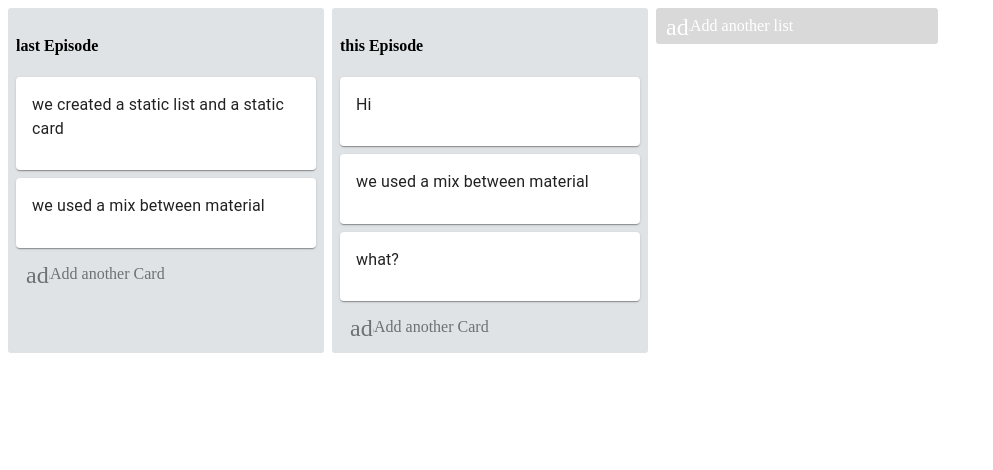
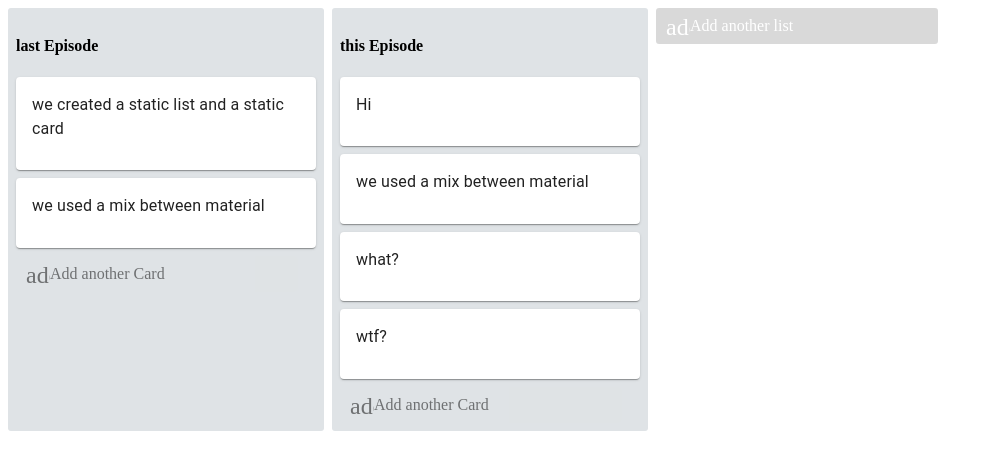
Before and after one commit to Milkey-way/cody_web, a React (Create React App) app: page / in a window 1280 px wide. Shown: the top 470 px of the page, without its empty margins (0-993 px from the left). Built offline with nearby package versions, Linux system fonts and the light colour scheme; the HTML template or start-up script is replaced by a standard one.

Commit message:
4주차 완성 -2

```diff
--- a/package.json
+++ b/package.json
@@ -7,6 +7,7 @@
     "@testing-library/react": "^13.1.1",
     "@testing-library/user-event": "^13.5.0",
     "react": "^18.1.0",
+    "react-beautiful-dnd": "^13.1.0",
     "react-dom": "^18.1.0",
     "react-scripts": "5.0.1",
     "react-textarea-autosize": "^8.3.3",
--- a/src/components/App.js
+++ b/src/components/App.js
@@ -1,9 +1,15 @@
 import TrelloList from './trelloList';
 import {connect} from 'react-redux';
 import TrelloActionButton from './trelloActionButton';
+import { DragDropContext } from 'react-beautiful-dnd'
 
 function App({lists}) {
+
+  const onDragEnd = () => { //드래그 끝나면 할일
+  }
+
   return (
+    <DragDropContext onDragEnd={onDragEnd}>
     <div className="App">
       <div style={styles.listsContainer}>
       {lists.map(({title, cards} , id) => (
@@ -14,7 +20,9 @@ function App({lists}) {
       <TrelloActionButton list={lists}/>
       </div>
     </div>
+    </DragDropContext>
   );
+
 }
 const styles = {
   listsContainer: {
--- a/src/components/TrelloCard.js
+++ b/src/components/TrelloCard.js
@@ -2,15 +2,23 @@ import React from 'react';
 import Card from '@material-ui/core/Card';
 import Typography from '@material-ui/core/Typography';
 import CardContent from '@material-ui/core/CardContent';
+import {Draggable} from 'react-beautiful-dnd'
 
-const TrelloCard = ({key,text}) => {
+const TrelloCard = ({key_id,text, id, index}) => {
     return(
-       //하얀 리스트 카드
+        <Draggable draggableId={String(`card-${id}`)} index={index} key={key_id} type="TrelloCard">
+
+        {provided =>(
+       //하얀 카드
+       <div ref={provided.innerRef} {...provided.draggableProps} {...provided.dragHandleProps}>
         <Card style={styles.cardContainer}>
             <CardContent>
                 <Typography gutterBottom>{text}</Typography>
             </CardContent>
         </Card>
+        </div>
+        )}
+        </Draggable>
     )
 }
 const styles = {
--- a/src/components/trelloActionButton.js
+++ b/src/components/trelloActionButton.js
@@ -29,12 +29,15 @@ const TrelloActionButton = ({ list, listID }) => {
             };
 
         const handleAddCard = () => {
+            console.log("handleAddCard 호출");
+            console.log(text);
             if (text) {
                 dispatch(addCard(listID, text));
                 setText("");
             }
             return;
             };
+
         return(
             <div>
                 <Card style={{overflow:"visible", minHeight:80, minWidth:272, padding:"6px 8px 2px"}}>
--- a/src/components/trelloList.js
+++ b/src/components/trelloList.js
@@ -1,21 +1,32 @@
 import React from 'react';
 import TrelloCard from './TrelloCard';
 import TrelloActionButton from './trelloActionButton';
+import { Droppable } from 'react-beautiful-dnd'
+
 const TrelloList = ({listID,title, cards}) => {
     return (
+        //index id 에 대한 에러가 발생할때는 droppableId 가 문자열로 들어가고있는지 확인해 본다.
+        <Droppable droppableId={String(listID)}>
+
+        {provided => (
         //회색 카드 영역
-        <div style={style.container}>
+        <div {...provided.droppableProps} ref={provided.innerRef} style={style.container}>
         <h4>{title}</h4>
 
-        {cards.map(({text}, id) => (
-            <TrelloCard key={id} text={text}/>
+        {cards.map(({id,text}, index) => (
+            <TrelloCard key={id} text={text}  id={id} index={index}/>
         ))}
 
         {/* 추가버튼 영역 */}
         <TrelloActionButton listID={listID} />
+
+        {provided.placeholder}
     </div>
+
+    )}
+    </Droppable>
     );
-};
+}
 const style = {
     container: {
         backgroundColor: '#dfe3e6',
--- a/src/reducers/listsReducers.js
+++ b/src/reducers/listsReducers.js
@@ -1,20 +1,23 @@
 import { CONSTANTS } from "../action";
 
-let listID = 2; //추후에 서버통신으로 DB안에서 마지막 listID를 가져와야한다
-let cardID = 4; //추후에 서버통신으로 DB안에서 마지막 cardID를 가져와야한다
+let listID = 1; //추후에 서버통신으로 DB안에서 마지막 listID를 가져와야한다
+let cardID = 5; //추후에 서버통신으로 DB안에서 마지막 cardID를 가져와야한다
 
 const initialState = [
-    { title: 'last Episode',
-    id: 0, cards: [ { id: 0, text: 'we created a static list and a static card' },
-    { id: 1, text: 'we used a mix between material' }
+    { title: "last Episode",
+    id: `list-${0}`,
+    cards: [
+    { id: `card-${0}`, text: "we created a static list and a static card" },
+    { id: `card-${1}`, text: "we used a mix between material" }
 ]
 },
-{ title: 'this Episode',
-id: 1, cards:
-[
-    { id: 0, text: 'Hi' },
-    { id: 1, text: 'we used a mix between material' },
-    { id: 2, text: 'what?' }
+{ title: "this Episode",
+id: `list-${1}`,
+cards: [
+    { id: `card-${2}`, text: "Hi" },
+    { id: `card-${3}`, text: "we used a mix between material" },
+    { id: `card-${4}`, text: "what?" } ,
+    { id: `card-${5}`, text: "wtf?" }
 ]
 }
 ];
@@ -25,7 +28,7 @@ const listsReducer = (state = initialState, action) =>
             const newList = {
                 title:action.payload,
                 cards: [],
-                id: listID
+                id: `list-${listID}`
             };
         listID += 1
         return [...state, newList];
@@ -33,7 +36,7 @@ const listsReducer = (state = initialState, action) =>
         case CONSTANTS.ADD_CARD:
         const newCard = {
             text: action.payload.text,
-            id: cardID,
+            id: `card-${cardID}`,
         }
         cardID += 1
         const newState = state.map(list => {
```
Also changed, not shown: 1 other file (tests, documents, lock files or other folders).
